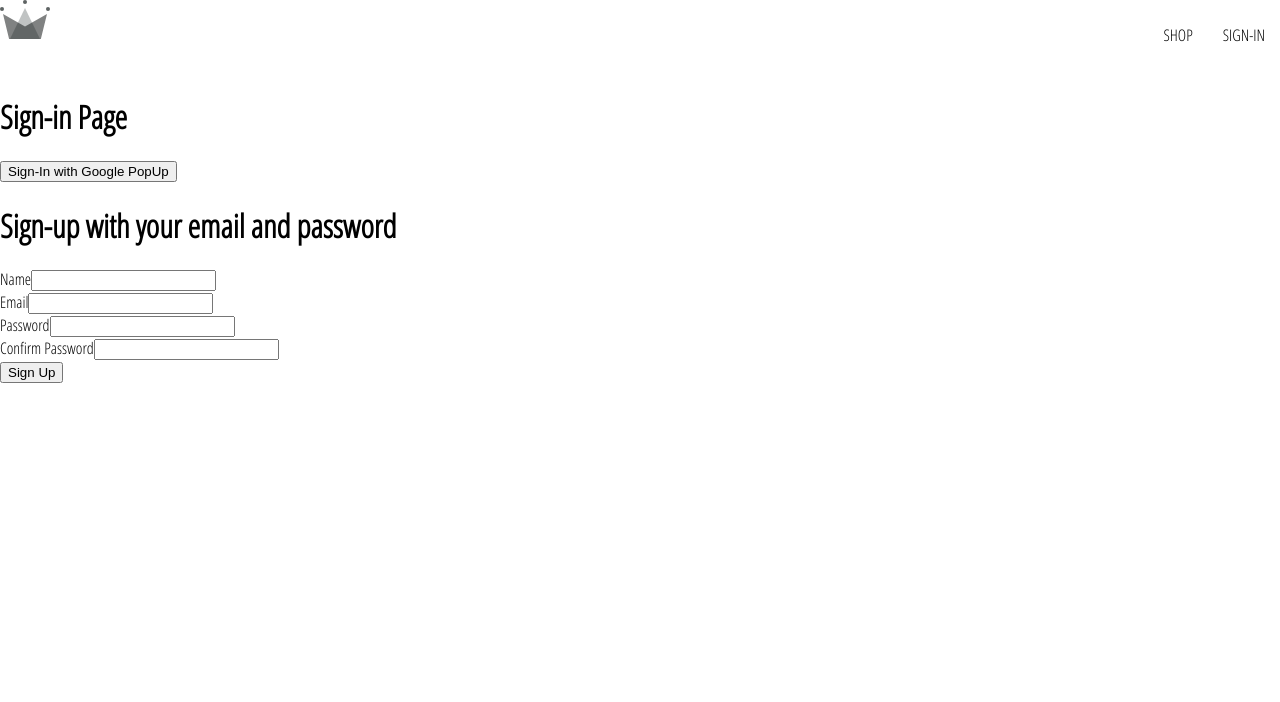
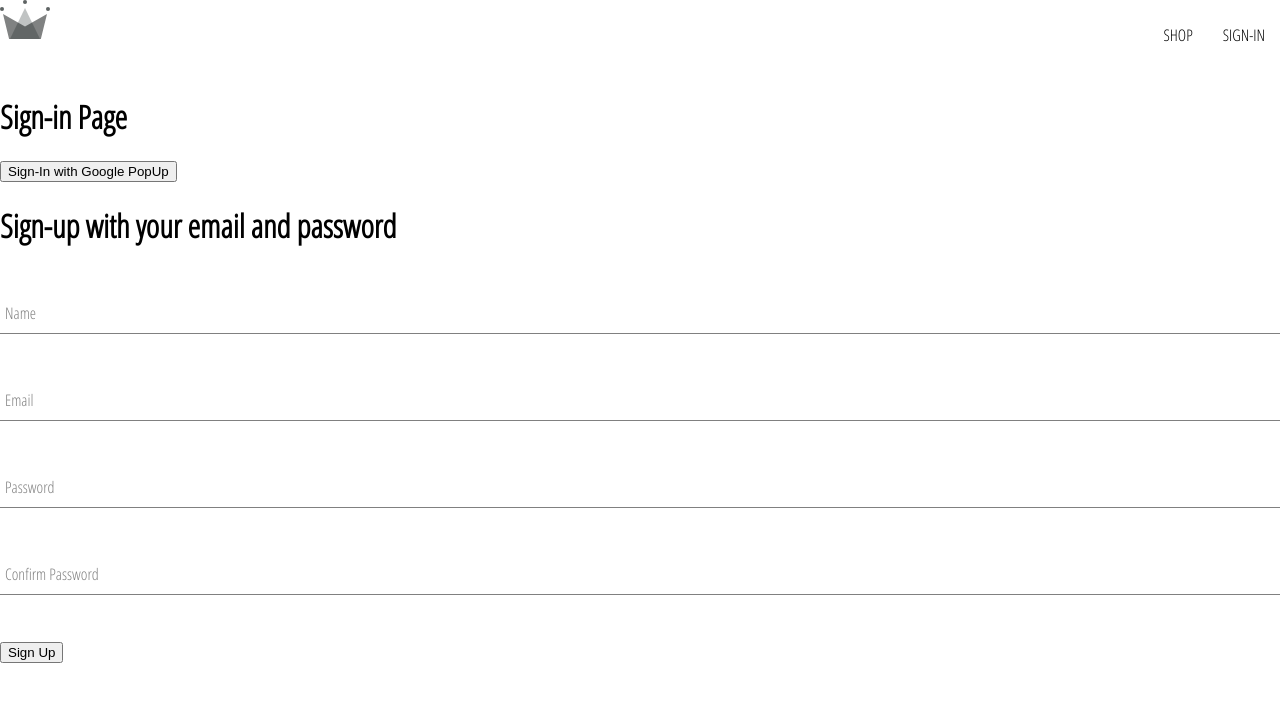
Before and after one commit to azshhh/Reactjs-Tutorials, a React (Create React App) app in the folder reactjs-capstone/: page /sign-in in a window 1280 px wide. Shown: the top 702 px of the page. Built offline with nearby package versions, Linux system fonts and the light colour scheme.

Commit message:
FormInput SCSS with otherProps

```diff
--- a/reactjs-capstone/src/components/form-input/form-input.component.jsx
+++ b/reactjs-capstone/src/components/form-input/form-input.component.jsx
@@ -1,8 +1,18 @@
+import "./form-input.styles.scss";
+
 const FormInput = ({ label, ...otherProps }) => {
   return (
-    <div>
-      <label>{label}</label>
-      <input {...otherProps} />
+    <div className="group">
+      <input className="form-input" {...otherProps} />
+      {label && (
+        <label
+          className={`${
+            otherProps.value.lenth ? "shrink" : ""
+          } form-input-label`}
+        >
+          {label}
+        </label>
+      )}
     </div>
   );
 };
--- a/reactjs-capstone/src/components/form-input/form-input.styles.scss
+++ b/reactjs-capstone/src/components/form-input/form-input.styles.scss
@@ -0,0 +1,54 @@
+$sub-color: grey;
+$main-color: black;
+
+@mixin shrinkLabel {
+  top: -14px;
+  font-size: 12px;
+  color: $main-color;
+}
+
+.group {
+  position: relative;
+  margin: 45px 0;
+
+  .form-input {
+    background: none;
+    background-color: white;
+    color: $sub-color;
+    font-size: 18px;
+    padding: 10px 10px 10px 5px;
+    display: block;
+    width: 100%;
+    border: none;
+    border-radius: 0;
+    border-bottom: 1px solid $sub-color;
+    margin: 25px 0;
+
+    &:focus {
+      outline: none;
+    }
+
+    &:focus ~ .form-input-label {
+      @include shrinkLabel();
+    }
+  }
+
+  input[type="password"] {
+    letter-spacing: 0.3em;
+  }
+
+  .form-input-label {
+    color: $sub-color;
+    font-size: 16px;
+    font-weight: normal;
+    position: absolute;
+    pointer-events: none;
+    left: 5px;
+    top: 10px;
+    transition: 300ms ease all;
+
+    &.shrink {
+      @include shrinkLabel();
+    }
+  }
+}
```
